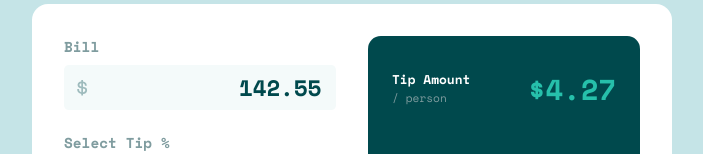
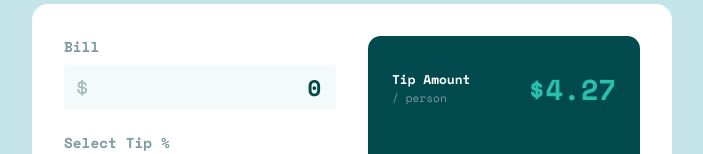
Before and after one commit to tonytangdev/fm-calculator-app, a Next.js app: page / in a window 1280 px wide. Shown: the part 189-343 px from the top of the page, without its empty margins (288-991 px from the left). Built offline with nearby package versions, Linux system fonts and the light colour scheme.

Commit message:
input idle state

```diff
--- a/components/BillInput.tsx
+++ b/components/BillInput.tsx
@@ -10,7 +10,7 @@ interface Props {
 export const BillInput = (props: Props) => {
     return (
         <div>
-            <Input icon={<Image src={DollarImage} alt="dollar sign" />} title="Bill" value="142.55" onChange={e => console.log(e)} />
+            <Input icon={<Image src={DollarImage} alt="dollar sign" />} title="Bill" value="0" onChange={e => console.log(e)} />
         </div>
     )
 }
--- a/components/Input.tsx
+++ b/components/Input.tsx
@@ -19,11 +19,16 @@ export const Input = ({
     const inputId = `${title}-id`
 
     const [isFocused, setIsFocused] = useState(false)
+    const [isIdle, setIsIdle] = useState(true)
 
     const onFocus = () => setIsFocused(true)
     const onBlur = () => setIsFocused(false)
+    const onChangeValue: React.ChangeEventHandler<HTMLInputElement> = e => {
+        setIsIdle(false)
+        onChange(e)
+    }
 
-    const valueIsInvalid = parseFloat((value as string)) <= 0
+    const valueIsInvalid = !isIdle && parseFloat((value as string)) <= 0
 
     return (
         <>
@@ -35,7 +40,7 @@ export const Input = ({
             )}
             <div className={`${styles.customInput} ${!icon && styles.noIconInput} ${!!isFocused && styles.inputIsFocused} ${valueIsInvalid && styles.inputError}`}>
                 <div className={styles.iconContainer}>{icon}</div>
-                <input placeholder={placeholder} type="number" name={inputId} id={inputId} value={value} onChange={onChange} className={styles.input} onFocus={onFocus} onBlur={onBlur} />
+                <input placeholder={placeholder} type="number" name={inputId} id={inputId} value={value} onChange={onChangeValue} className={styles.input} onFocus={onFocus} onBlur={onBlur} />
             </div>
         </>
     )
```
